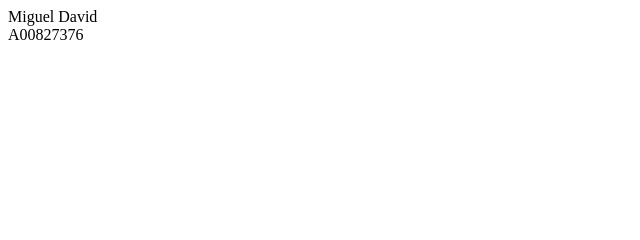
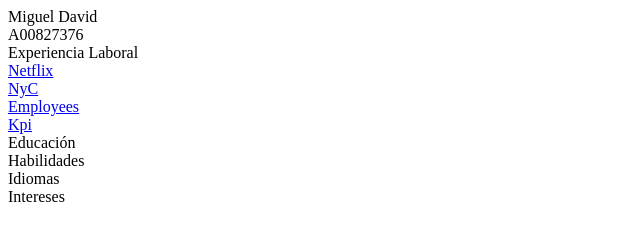
Before and after one commit to Miguel-David-MAD/Tema2_StreamLit, a plain HTML site: page index.html in a window 1280 px wide. Shown: the whole page, without its empty margins (0-640 px from the left). Drawn offline with Linux system fonts and the light colour scheme.

Commit message:
agregue links a repos

```diff
--- a/index.html
+++ b/index.html
@@ -1,6 +1,33 @@
 <html>
     <body>
-        Miguel David <br>
-        A00827376
+        <div>
+            Miguel David <br>
+            A00827376
+        </div>
+
+        <div>
+            Experiencia Laboral <br>
+
+            <a href="https://github.com/Miguel-David-MAD/netflix.git"> Netflix </a> <br>
+            <a href="https://github.com/Miguel-David-MAD/nyc.git"> NyC </a> <br>
+            <a href="https://github.com/Miguel-David-MAD/employees.git"> Employees </a> <br>
+            <a href="https://github.com/Miguel-David-MAD/kpi.git"> Kpi </a> <br>
+        </div>
+
+        <div>
+            Educación
+        </div>
+
+        <div>
+            Habilidades
+        </div>
+
+        <div>
+            Idiomas
+        </div>
+
+        <div>
+            Intereses
+        </div>
     </body>
 </html>
```
